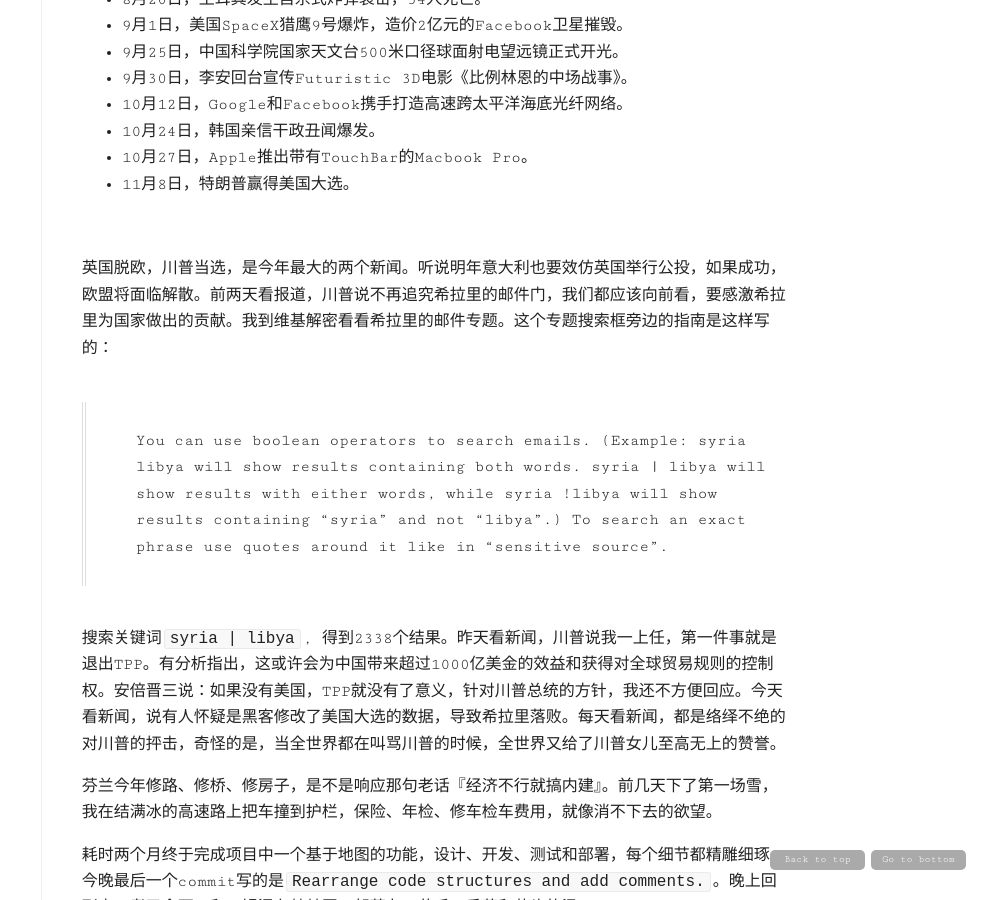
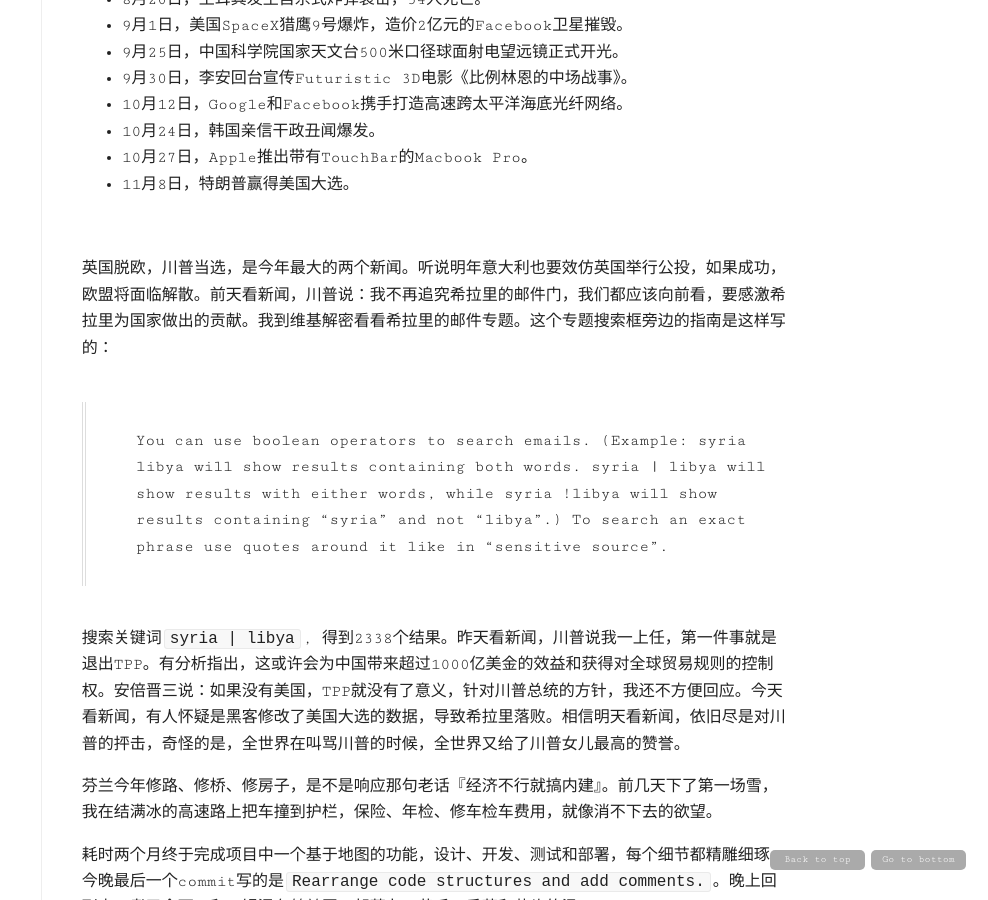
Before and after one commit to crabcanon/crabcanon.github.com, a Jekyll site: the page built from _posts/2016-11-25-complexity.md, in a window 1280 px wide and 900 px high, scrolled down 1256 px. Shown: the whole window, without its empty margins (292-1280 px from the left). Built offline with Jekyll 4.4.1, drawn with Linux system fonts in a browser that asks for light colours.

Commit message:
Update blog.

```diff
--- a/_posts/2016-11-25-complexity.md
+++ b/_posts/2016-11-25-complexity.md
@@ -49,12 +49,12 @@
 
 <br>
 
-英国脱欧，川普当选，是今年最大的两个新闻。听说明年意大利也要效仿英国举行公投，如果成功，欧盟将面临解散。前两天看报道，川普说不再追究希拉里的邮件门，我们都应该向前看，要感激希拉里为国家做出的贡献。我到维基解密看看希拉里的邮件专题。这个专题搜索框旁边的指南是这样写的：
+英国脱欧，川普当选，是今年最大的两个新闻。听说明年意大利也要效仿英国举行公投，如果成功，欧盟将面临解散。前天看新闻，川普说：我不再追究希拉里的邮件门，我们都应该向前看，要感激希拉里为国家做出的贡献。我到维基解密看看希拉里的邮件专题。这个专题搜索框旁边的指南是这样写的：
 
 >You can use boolean operators to search emails.
 (Example: syria libya will show results containing both words. syria | libya will show results with either words, while syria !libya will show results containing "syria" and not "libya".) To search an exact phrase use quotes around it like in "sensitive source".
 
-搜索关键词`syria | libya`, 得到2338个结果。昨天看新闻，川普说我一上任，第一件事就是退出TPP。有分析指出，这或许会为中国带来超过1000亿美金的效益和获得对全球贸易规则的控制权。安倍晋三说：如果没有美国，TPP就没有了意义，针对川普总统的方针，我还不方便回应。今天看新闻，说有人怀疑是黑客修改了美国大选的数据，导致希拉里落败。每天看新闻，都是络绎不绝的对川普的抨击，奇怪的是，当全世界都在叫骂川普的时候，全世界又给了川普女儿至高无上的赞誉。
+搜索关键词`syria | libya`, 得到2338个结果。昨天看新闻，川普说我一上任，第一件事就是退出TPP。有分析指出，这或许会为中国带来超过1000亿美金的效益和获得对全球贸易规则的控制权。安倍晋三说：如果没有美国，TPP就没有了意义，针对川普总统的方针，我还不方便回应。今天看新闻，有人怀疑是黑客修改了美国大选的数据，导致希拉里落败。相信明天看新闻，依旧尽是对川普的抨击，奇怪的是，全世界在叫骂川普的时候，全世界又给了川普女儿最高的赞誉。
 
 芬兰今年修路、修桥、修房子，是不是响应那句老话『经济不行就搞内建』。前几天下了第一场雪，我在结满冰的高速路上把车撞到护栏，保险、年检、修车检车费用，就像消不下去的欲望。
 
```
